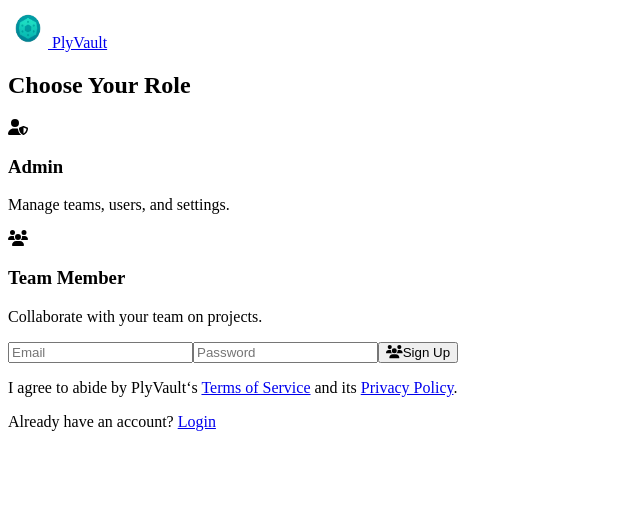
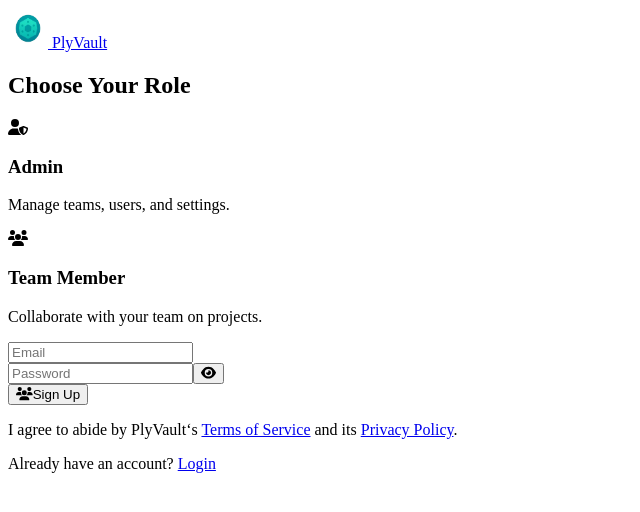
Before and after one commit to androidvitb/ProdEase, a Next.js app: page /RegisterPage in a window 1280 px wide. Shown: the top 512 px of the page, without its empty margins (0-640 px from the left). Built offline with nearby package versions, Linux system fonts and the light colour scheme.

Commit message:
added eye icon to toggle password visibility

```diff
--- a/package.json
+++ b/package.json
@@ -22,6 +22,7 @@
     "intersection-observer": "^0.12.2",
     "js-cookie": "^3.0.5",
     "jsonwebtoken": "^9.0.2",
+    "lucide-react": "^0.474.0",
     "mongoose": "^8.6.0",
     "next": "14.2.7",
     "rc-slider": "^11.1.5",
--- a/src/pages/RegisterPage.js
+++ b/src/pages/RegisterPage.js
@@ -3,12 +3,13 @@
 import Link from "next/link";
 import { useRouter } from "next/navigation";
 import { FontAwesomeIcon } from "@fortawesome/react-fontawesome";
-import { faUserShield, faUsers } from "@fortawesome/free-solid-svg-icons";
+import { faUserShield, faUsers, faEye, faEyeSlash } from "@fortawesome/free-solid-svg-icons";
 
 function RegisterPage() {
   const [selectedRole, setSelectedRole] = useState("");
   const [email, setEmail] = useState("");
   const [password, setPassword] = useState("");
+  const [showPassword, setShowPassword] = useState(false);
   const [error, setError] = useState(null);
   const router = useRouter();
 
@@ -103,13 +104,25 @@
                   value={email}
                   onChange={(e) => setEmail(e.target.value)}
                 />
-                <input
-                  className="w-full px-8 py-4 rounded-lg font-medium bg-gray-100 border border-gray-200 placeholder-gray-500 text-sm focus:outline-none focus:border-gray-400 focus:bg-white mt-5"
-                  type="password"
-                  placeholder="Password"
-                  value={password}
-                  onChange={(e) => setPassword(e.target.value)}
-                />
+                <div className="relative mt-5">
+                  <input
+                    className="w-full px-8 py-4 rounded-lg font-medium bg-gray-100 border border-gray-200 placeholder-gray-500 text-sm focus:outline-none focus:border-gray-400 focus:bg-white"
+                    type={showPassword ? "text" : "password"}
+                    placeholder="Password"
+                    value={password}
+                    onChange={(e) => setPassword(e.target.value)}
+                  />
+                  <button
+                    type="button"
+                    onClick={() => setShowPassword(!showPassword)}
+                    className="absolute right-4 top-4"
+                  >
+                    <FontAwesomeIcon
+                      icon={showPassword ? faEyeSlash : faEye}
+                      className="text-gray-600"
+                    />
+                  </button>
+                </div>
                 {error && <p className="text-red-500 mt-2 text-sm">{error}</p>}
                 <button
                   className="mt-5 tracking-wide font-semibold bg-[#4cae9e] text-white w-full py-4 rounded-lg hover:bg-[#256359] transition-all duration-300 ease-in-out flex items-center justify-center focus:shadow-outline focus:outline-none"
```
Also changed, not shown: src/pages/LoginPage.js (+16 -2 lines), 1 other file (tests, documents, lock files or other folders).
